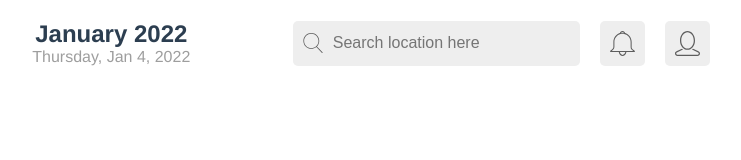
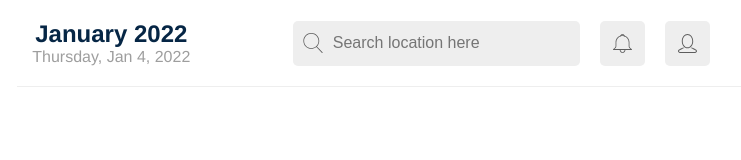
Before and after one commit to FineasA/weather-fin, a Vue app: page / in a window 1280 px wide. Shown: the top 160 px of the page, without its empty margins (33-774 px from the left). Built offline with nearby package versions, Linux system fonts and the light colour scheme.

Commit message:
ui for search location

```diff
--- /dev/null
+++ b/src/assets/styles/constants.sass
@@ -0,0 +1,3 @@
+$muted-color: #9e9e9e
+$main-color: #062645
+$faded-grey: #eee
--- a/src/assets/styles/main.sass
+++ b/src/assets/styles/main.sass
@@ -1,3 +1,4 @@
+@import "constants"
 *
   padding: 0
   margin: 0
@@ -10,6 +11,7 @@
   max-width: 1200px
   width: 100%
   padding: 10px
+  color: $main-color
   .wrapper
     display: flex
     justify-content: center
--- a/src/components/subcomponents/statistics/SearchLocation.vue
+++ b/src/components/subcomponents/statistics/SearchLocation.vue
@@ -32,11 +32,14 @@
 </template>
 
 <style scoped lang="sass">
+@import "src/assets/styles/constants"
 .search-location-container
   display: flex
   justify-content: flex-start
   align-items: center
   width: 100%
+  padding-bottom: 20px
+  border-bottom: 1px solid $faded-grey
   .search-location-wrapper
     display: flex
     justify-content: space-between
@@ -46,7 +49,7 @@
     .current-date-info
       width: 33%
       .month-muted
-        color: #9e9e9e
+        color: $muted-color
     .info-container
       width: 100%
       display: flex
@@ -56,11 +59,11 @@
       .nav-tool
         width: 45px
         img
-          margin: 10px
+          margin: 13px
           filter: invert(38%) sepia(0%) saturate(0%) hue-rotate(30deg) brightness(93%) contrast(92%)
       input, .nav-tool
-        background-color: #eee
-        color: #5d5c5c
+        background-color: $faded-grey
+        color: $main-color
         height: 45px
         border-radius: 5px
         border: none
```
